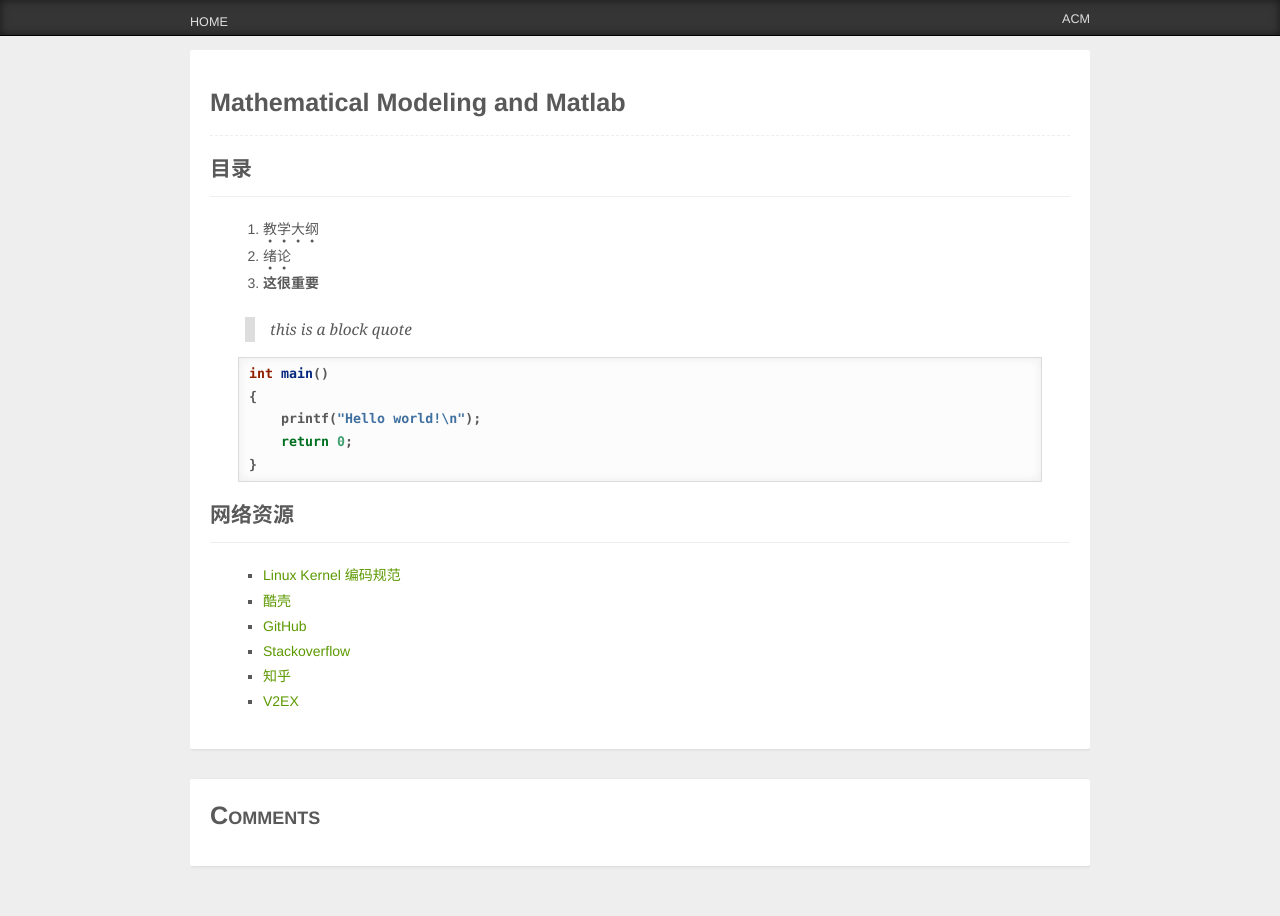
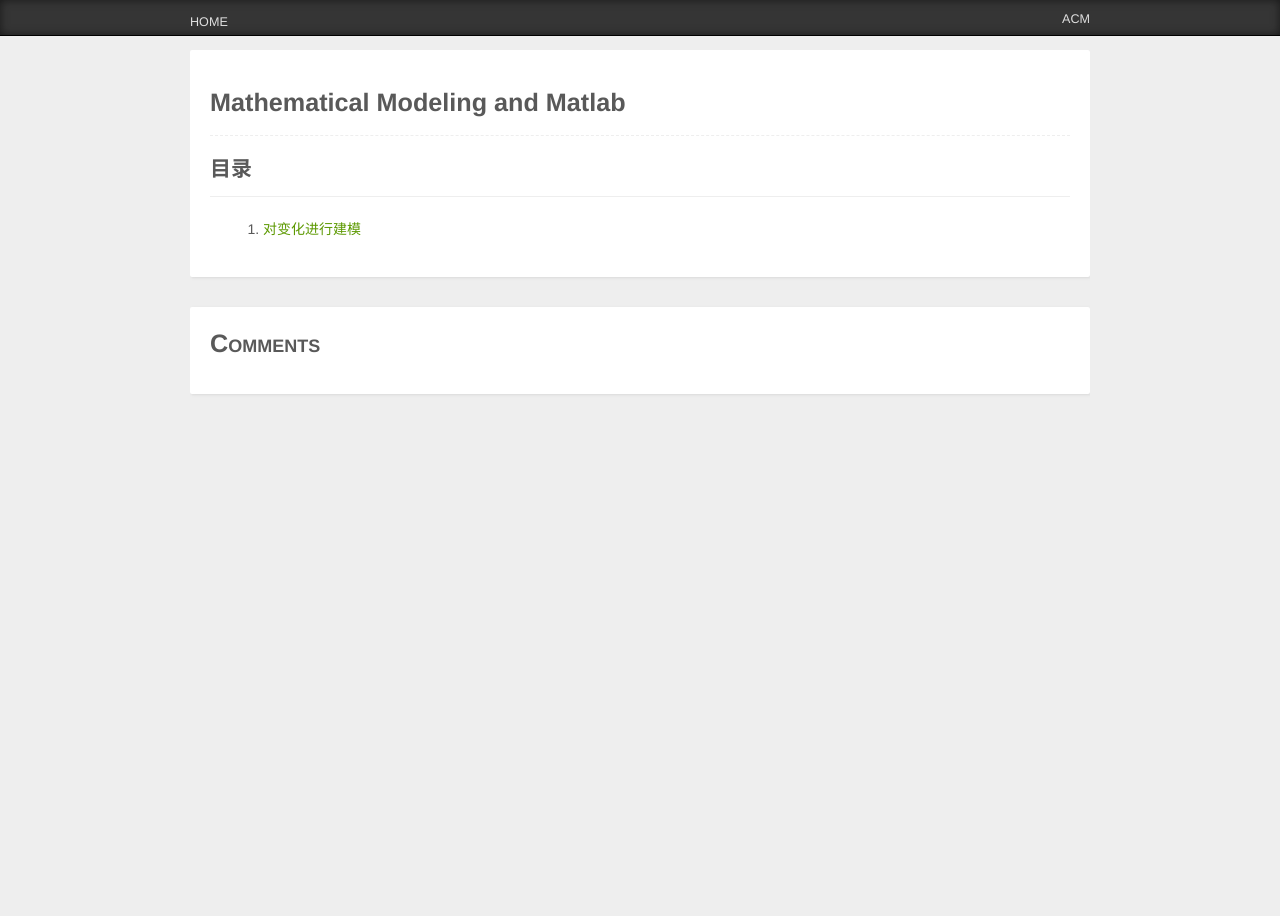
Before and after one commit to zjgsu-mm/zjgsu-mm.github.io, a Jekyll site: the page built from index.md, in a window 1280 px wide. Built offline with Jekyll 4.4.1, drawn with Linux system fonts in a browser that asks for light colours; comment, search, counter and statistics services are not loaded.

Commit message:
Add chapter 1

```diff
--- a/index.md
+++ b/index.md
@@ -5,26 +5,4 @@
 
 ## 目录
 
-0. _教学大纲_
-1. *绪论*
-2. **这很重要**
-
-> this is a
-> block quote
-
-{% highlight c %}
-int main()
-{
-    printf("Hello world!\n");
-    return 0;
-}
-{% endhighlight %}
-
-## 网络资源
-
-- [Linux Kernel 编码规范](https://github.com/torvalds/linux/blob/master/Documentation/zh_CN/CodingStyle)
-- [酷壳](http://coolshell.cn/)
-- [GitHub](https://github.com)
-- [Stackoverflow](http://stackoverflow.com/questions/tagged/data-structures)
-- [知乎](http://www.zhihu.com/topic/19591797)
-- [V2EX](http://v2ex.com)
+1. [对变化进行建模](./chap01/chap01.pdf)
```
Also changed, not shown: 4 other files.
